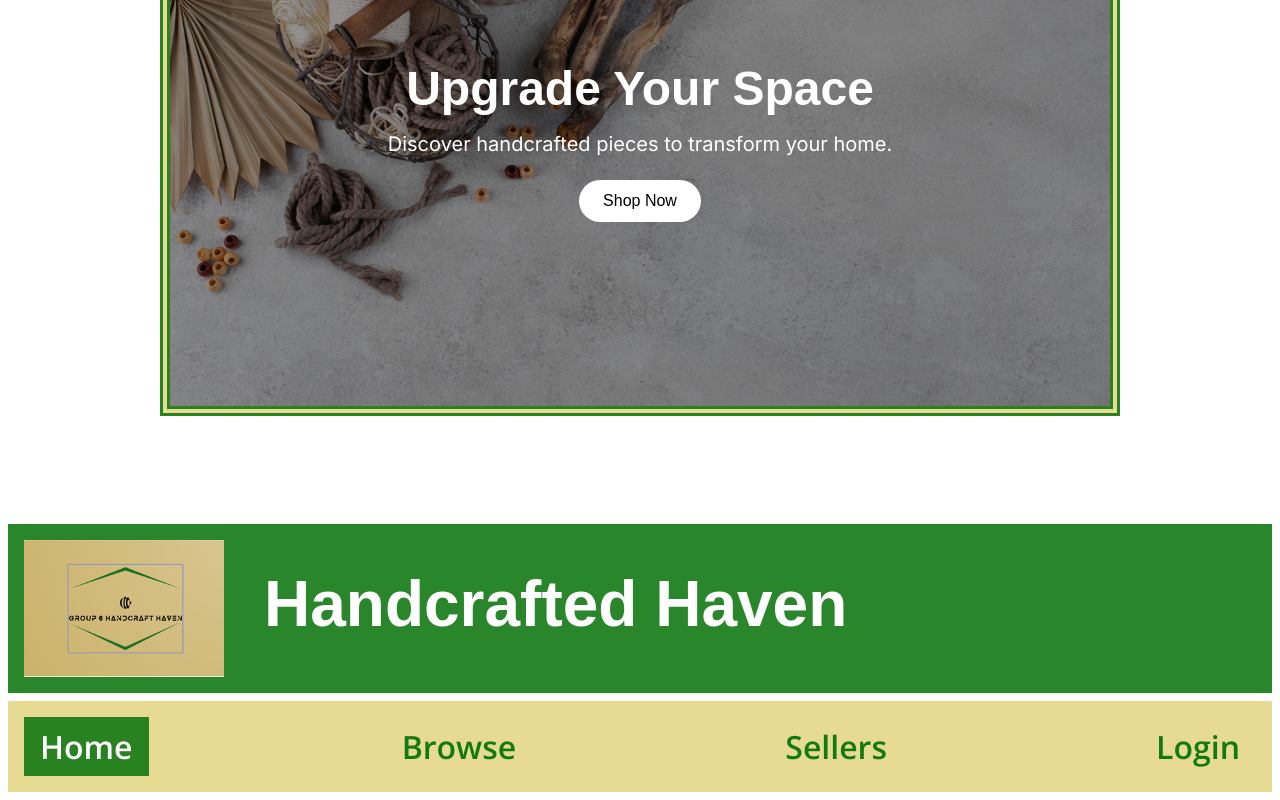
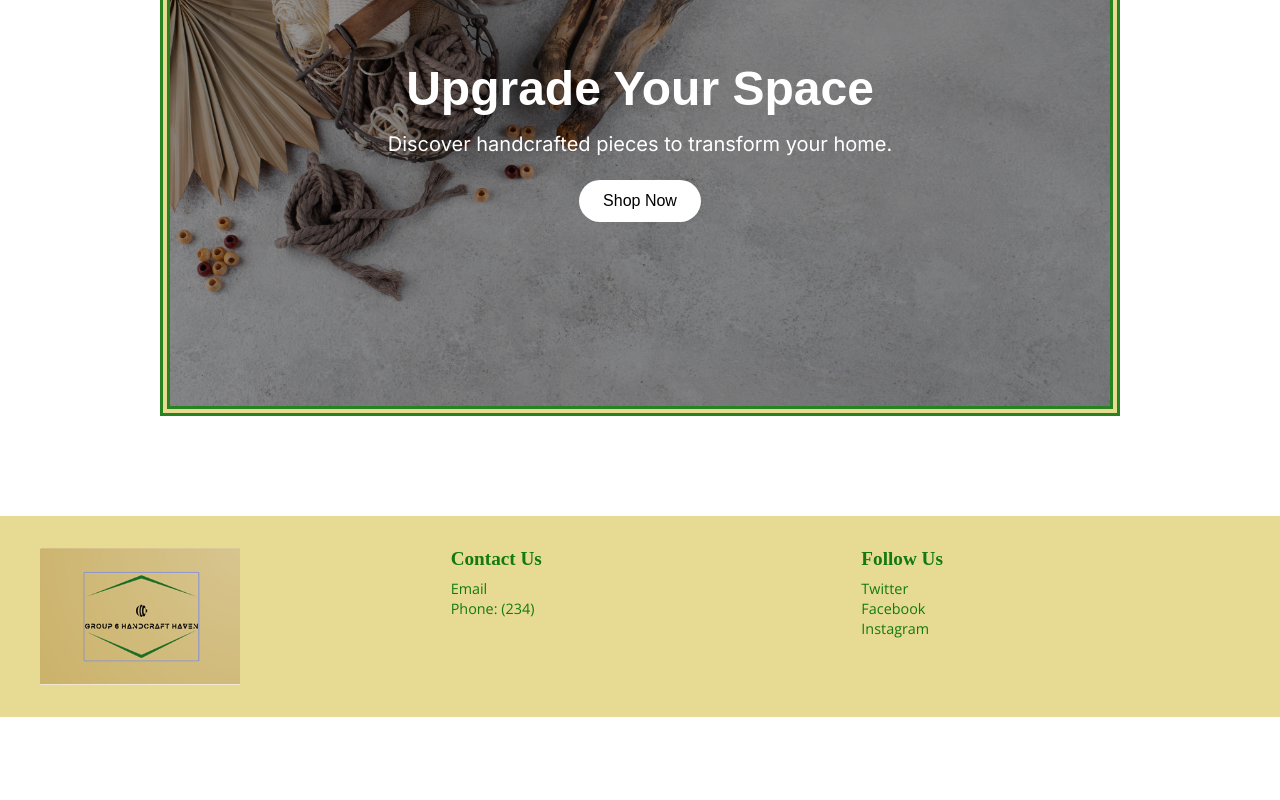
Before and after one commit to morganmallen/WDD-430-Group-6-Project, a Next.js app: page / in a window 1280 px wide. Shown: the part 538-1338 px from the top of the page. After the commit the page ends 1255 px from the top, so only its background shows below. Built offline with nearby package versions, Linux system fonts and the light colour scheme; no server answers; a web font is replaced by a local one.

Commit message:
logout, footer logo corrected

```diff
--- a/app/components/footer.tsx
+++ b/app/components/footer.tsx
@@ -1,76 +1,31 @@
-"use client";
-import Image from "next/image";
-import Link from "next/link";
-import { useState } from "react";
-import { usePathname } from "next/navigation";
-import ThemeToggle from "./ThemeToggle";
-import { useAuth } from "../context/AuthContext";
+import Link from 'next/link';
 
-export default function Header() {
-  const [isMenuOpen, setIsMenuOpen] = useState(false);
-  const pathname = usePathname();
-  const { isLoggedIn, logout, userName } = useAuth();
-  const firstName = userName ? userName.split(" ")[0] : "";
+export default function Footer() {
+  return (
+    <footer className="footer">
+      <div className="footer-container">
+        <div className="footer-logo">
+          <Link href="/" aria-label="Handcrafted Haven Home">
+            <img src="/logo.png" alt="Handcrafted Haven Logo" className="logo" />
 
-  const toggleMenu = () => setIsMenuOpen(!isMenuOpen);
-
-  return (
-    <>
-      <header className="header">
-        <Image
-          src="/logo.png"
-          alt="Handcrafted Haven Logo"
-          className="logo"
-          width={200}
-          height={50}
-          priority
-        />
-        <h1>Handcrafted Haven</h1>
-        <div>
-          <ThemeToggle />
+          </Link>
         </div>
-      </header>
-      <nav id="animateme" aria-label="Main navigation">
-        <button
-          id="myButton"
-          className={`menu-toggle ${isMenuOpen ? "open" : ""}`}
-          aria-label={
-            isMenuOpen ? "Close navigation menu" : "Open navigation menu"
-          }
-          aria-expanded={isMenuOpen}
-          onClick={toggleMenu}
-        ></button>
-        <ul className={`menulinks ${isMenuOpen ? "open" : ""}`}>
-          <li className={pathname === "/" ? "active" : ""}>
-            <Link href="/">Home</Link>
-          </li>
-          <li className={pathname === "/products" ? "active" : ""}>
-            <Link href="/products">Browse</Link>
-          </li>
-          <li className={pathname === "/sellers" ? "active" : ""}>
-            <Link href="/sellers">Sellers</Link>
-          </li>
-          {!isLoggedIn ? (
-            <li className={pathname === "/login" ? "active" : ""}>
-              <Link href="/login">Login</Link>
-            </li>
-          ) : (
-            <>
-              <li className={pathname === "/profile" ? "active" : ""}>
-                <Link href="/profile">Profile</Link>
-              </li>
-              <li>
-                <button onClick={logout} className="logout-button">
-                  Logout
-                </button>
-              </li>
-            </>
-          )}
-        </ul>
-      </nav>
-      {isLoggedIn && userName && (
-        <div className="welcome-message">Welcome, {firstName}!</div>
-      )}
-    </>
+        <div className="footer-links">
+          <h3>Contact Us</h3>
+          <ul>
+            <li><a href="fabianzkp@gmail.com">Email</a></li>
+            <li><a href="tel:+1234567890">Phone: (234) </a></li>
+          </ul>
+        </div>
+        <div className="footer-social">
+          <h3>Follow Us</h3>
+          <ul>
+            <li><a href="https://twitter.com" target="_blank" rel="noopener noreferrer" aria-label="Twitter">Twitter</a></li>
+            <li><a href="https://facebook.com" target="_blank" rel="noopener noreferrer" aria-label="Facebook">Facebook</a></li>
+            <li><a href="https://instagram.com" target="_blank" rel="noopener noreferrer" aria-label="Instagram">Instagram</a></li>
+          </ul>
+        </div>
+      </div>
+    </footer>
   );
 }
--- a/app/globals.css
+++ b/app/globals.css
@@ -405,6 +405,10 @@ body {
     height: auto;
   }
 
+  .footer-logo a {
+    justify-content: center;
+  }
+
 }
 
 @media (prefers-color-scheme: dark) {
```
